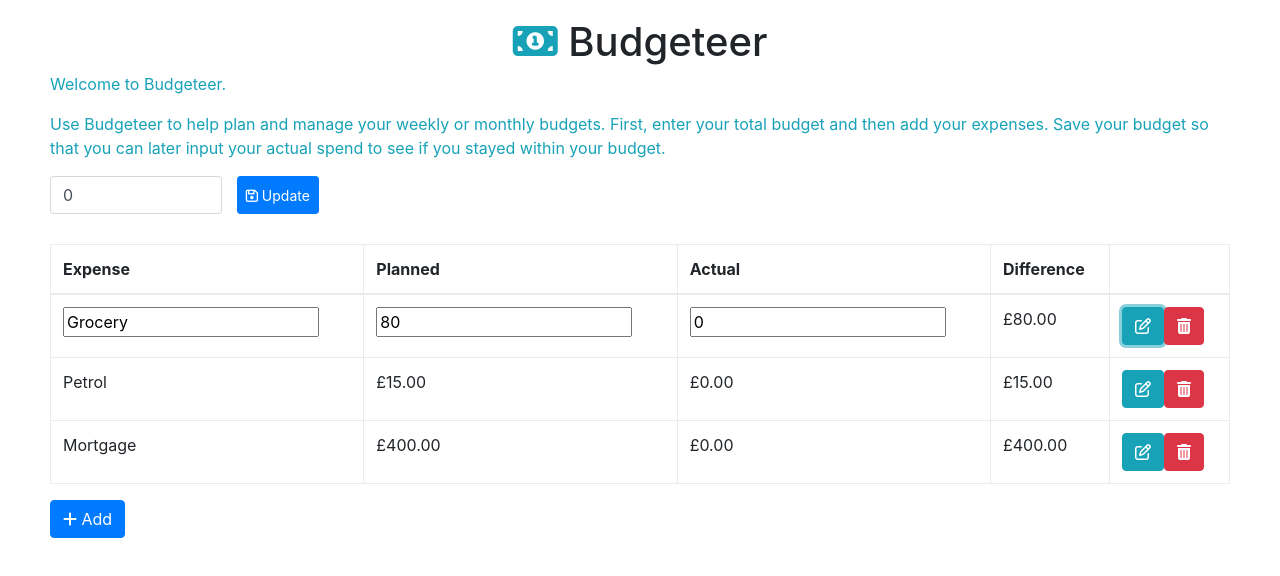
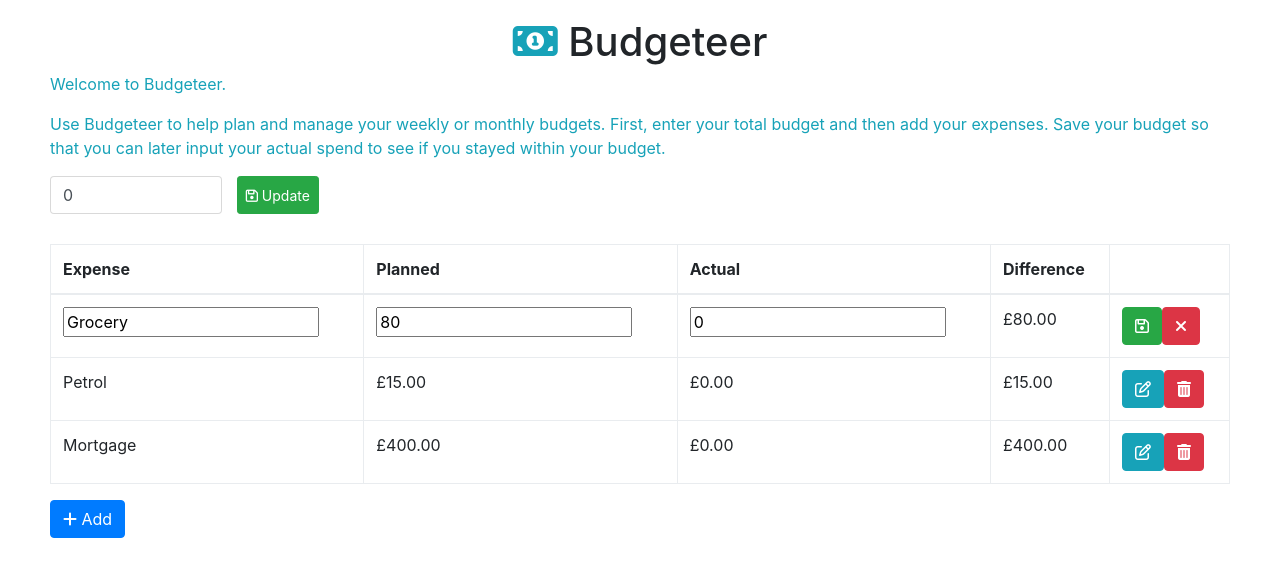
Before and after one commit to rsingh85/budgeteer, an Angular app in the folder client/: page / in a window 1280 px wide. Both pictures are taken after a click on the button 1143 px from the left and 326 px from the top of the page. Shown: the top 576 px of the page. Built offline with nearby package versions, Linux system fonts and the light colour scheme.

Commit message:
Editing functionality and general tidy up.

```diff
--- a/client/src/app/expenses.component.html
+++ b/client/src/app/expenses.component.html
@@ -1,5 +1,8 @@
 <div class="expenses-container">
-  <div class="table-responsive">
+  <p *ngIf="expenses.length === 0" class="text text-info">
+    There are currently no expenses, please click the add button below to add a new expense to this budget.
+  </p>
+  <div *ngIf="expenses.length > 0" class="table-responsive">
     <table class="table table-bordered table-hover">
         <thead>
           <th>Expense</th>
@@ -24,12 +27,15 @@
             </td>
             <td>{{ expense.getPlannedActualDifference() | currency:'GBP':true }}</td>
             <td>
-              <button class="btn btn-info" title="Edit Expense" (click)="onEditExpense(expense)"><i class="fa fa-pencil-square-o" aria-hidden="true"></i></button>
-              <button class="btn btn-danger" title="Delete Expense"><i class="fa fa-trash" aria-hidden="true"></i></button>
+              <button *ngIf="!expense.editing" class="btn btn-info" title="Edit" (click)="onEdit(expense)"><i class="fa fa-pencil-square-o" aria-hidden="true"></i></button>
+              <button *ngIf="!expense.editing" class="btn btn-danger" title="Delete" (click)="onDelete(expense)"><i class="fa fa-trash" aria-hidden="true"></i></button>
+
+              <button *ngIf="expense.editing" class="btn btn-success" title="Save" (click)="onSave(expense)"><i class="fa fa-floppy-o" aria-hidden="true"></i></button>
+              <button *ngIf="expense.editing" class="btn btn-danger" title="Cancel" (click)="onCancel(expense)"><i class="fa fa-times" aria-hidden="true"></i></button>
             </td>
           </tr>
         </tbody>
     </table>
   </div>
-  <button class="btn btn-primary" title="Add Expense" (click)="onAddExpense()"><i class="fa fa-plus" aria-hidden="true"></i> Add</button>
+  <button class="btn btn-primary" title="Add Expense" (click)="onAdd()"><i class="fa fa-plus" aria-hidden="true"></i> Add</button>
 </div>
--- a/client/src/app/expenses.component.ts
+++ b/client/src/app/expenses.component.ts
@@ -8,17 +8,49 @@ import { Expense } from './expense';
 })
 export class ExpensesComponent {
 
+    // some dummy expenses for development
     public expenses: Expense[] = [
         new Expense('Grocery', 80, 0),
         new Expense('Petrol', 15, 0),
         new Expense('Mortgage', 400, 0)
     ];
 
-    onAddExpense(): void {
+    public editingOriginalExpenses: { [id: string]: Expense } = {};
+
+    onAdd(): void {
       // todo
+      // validation: can't add an expense which already exists in this.expenses (by name)
     }
 
-    onEditExpense(expense: Expense): void {
-        expense.editing = !expense.editing;
+    onEdit(expense: Expense): void {
+      expense.editing = true;
+      // save a copy of the original so that, if required,  we can later cancel the edit
+      this.editingOriginalExpenses[expense.name] = Object.assign({}, expense);
+    }
+
+    onDelete(expense: Expense): void {
+      const indexOfExpenseToDelete =
+        this.expenses.findIndex(storedExpense => storedExpense.name === expense.name);
+
+      if (indexOfExpenseToDelete > -1) {
+        this.expenses.splice(indexOfExpenseToDelete, 1);
+      }
+    }
+
+    onSave(expense: Expense): void {
+      // todo: save expense on server?
+      expense.editing = false;
+      // delete the stored original as now saving
+      delete this.editingOriginalExpenses[expense.name];
+    }
+
+    onCancel(expense: Expense): void {
+      expense.editing = false;
+      const originalExpense = this.editingOriginalExpenses[expense.name];
+      expense.name = originalExpense.name;
+      expense.planned = originalExpense.planned;
+      expense.actual = originalExpense.actual;
+      // delete the stored original as we've reverted the expense from it
+      delete this.editingOriginalExpenses[expense.name];
     }
 }
--- a/client/src/app/total-budget.component.html
+++ b/client/src/app/total-budget.component.html
@@ -9,5 +9,5 @@
             (keyup.enter)="onTotalBudgetUpdate()"
             autofocus />
     </div>
-    <button type="button" class="btn btn-sm btn-primary" title="Update Total Budget" (click)="onTotalBudgetUpdate()"><i class="fa fa-floppy-o" aria-hidden="true"></i> Update</button>
+    <button type="button" class="btn btn-sm btn-success" title="Update Total Budget" (click)="onTotalBudgetUpdate()"><i class="fa fa-floppy-o" aria-hidden="true"></i> Update</button>
 </div>
```
